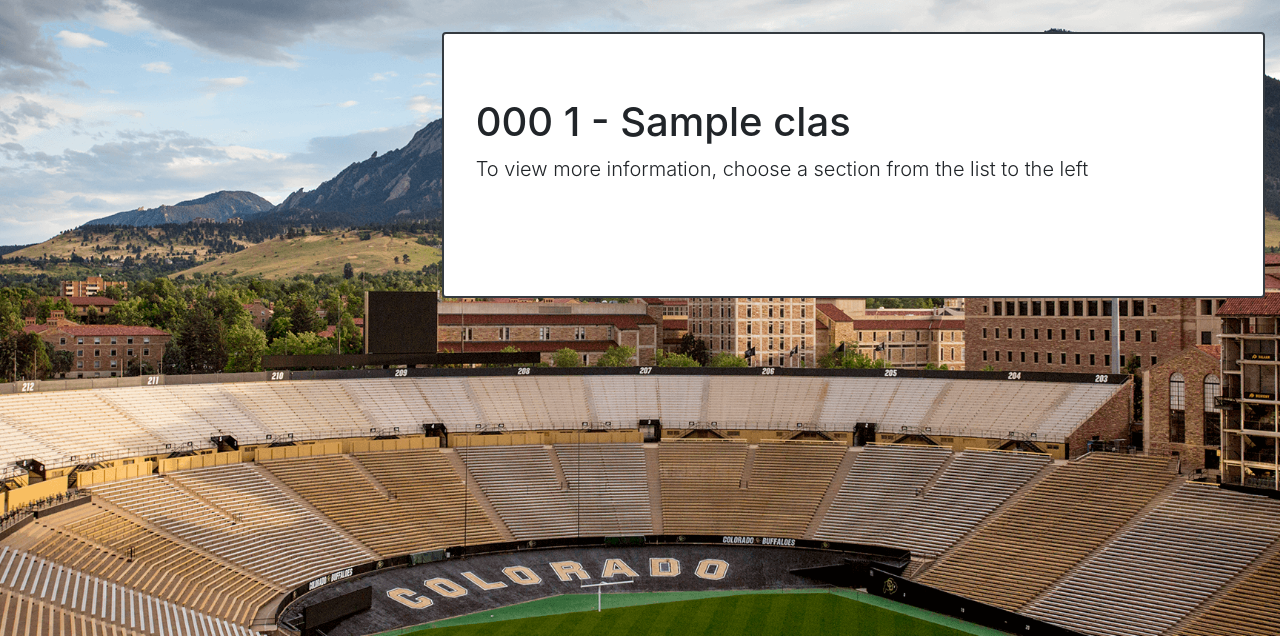
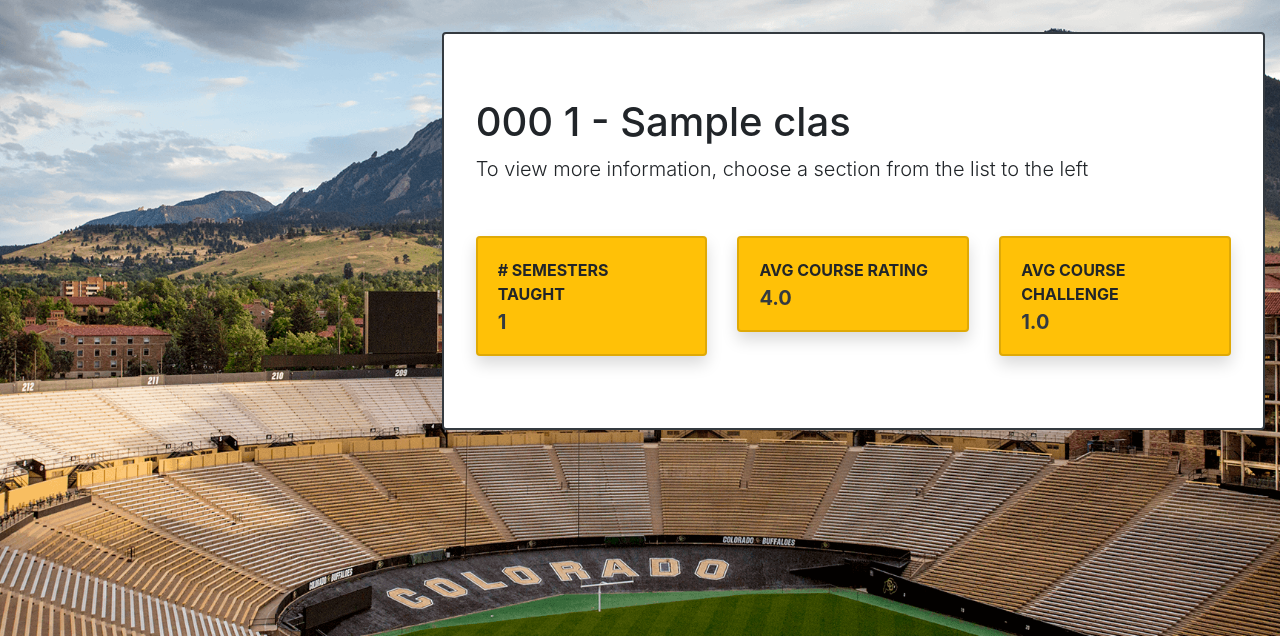
Before and after one commit to jacobfelknor/schedulecu, a Django app: page /classes/view/1/all/ in a window 1280 px wide. Shown: the part 56-692 px from the top of the page. Run offline with Django 3.2, Linux system fonts and the light colour scheme; tables that the repository leaves empty hold one stand-in row (values such as "Sample post"); some libraries are stand-ins or nearby versions.

Commit message:
Added class summary info
On the class view page, summary stats (# semesters taught, avg course rating, avg course challenge) have been added to the default view card of the course.

Also, links to the default view card have been added to all non-default view vards so users can return to the default view card to view the summary statistics if they so choose.

```diff
--- a/classes/templates/classes/class_detail.html
+++ b/classes/templates/classes/class_detail.html
@@ -176,8 +176,8 @@
         <div class="col-8">
             {% if not generic_view %}
             <div class="card border-dark" id="{{ section.id }}">
-                <h3 class="card-header bg-dark text-light">
-                    {{ current_section.parent_class.course_title }}
+                <h3 class="card-header bg-dark text-light"><a href="{% url 'classes:view' parent_class.id 'all' %}">
+                    {{ current_section.parent_class.course_title }}</a>
                 </h3>
                 <div class="card-body">
                     <table class="table dt-responsive" cellspacing="0" width="100%">
@@ -235,10 +235,48 @@
 
             {% else %}
             <div class="card border-dark">
-                <div class="jumbotron bg-white">
+                <div class="jumbotron bg-white" style="padding-bottom: 0px;">
                     <h1 class="display">{{ parent_class.department.code }}
                         {{ parent_class.course_subject }} - {{ parent_class.course_title }}</h1>
                     <p class="lead">To view more information, choose a section from the list to the left</p>
+                    <div class="row" style="padding-top: 20px">
+                        <div class="col-md-6 col-xl-4 mb-4">
+                            <div class="card bg-warning shadow border-left-primary py-0">
+                                <div class="card-body">
+                                    <div class="row align-items-center no-gutters">
+                                        <div class="col mr-2">
+                                            <div class="text-uppercase font-weight-bold text-xs mb-1"><span># Semesters Taught</span></div>
+                                            <div class="text-dark font-weight-bold h5 mb-0"><span>{{numSem}}</span></div>
+                                        </div>
+                                    </div>
+                                </div>
+                            </div>
+                        </div>
+                        <div class="col-md-6 col-xl-4 mb-4">
+                            <div class="card bg-warning shadow border-left-primary py-0">
+                                <div class="card-body">
+                                    <div class="row align-items-center no-gutters">
+                                        <div class="col mr-2">
+                                            <div class="text-uppercase font-weight-bold text-xs mb-1"><span>Avg Course Rating</span></div>
+                                            <div class="text-dark font-weight-bold h5 mb-0"><span>{{avgCourse}}</span></div>
+                                        </div>
+                                    </div>
+                                </div>
+                            </div>
+                        </div>
+                        <div class="col-md-6 col-xl-4 mb-4">
+                            <div class="card bg-warning shadow border-left-primary py-0">
+                                <div class="card-body">
+                                    <div class="row align-items-center no-gutters">
+                                        <div class="col mr-2">
+                                            <div class="text-uppercase font-weight-bold text-xs mb-1"><span>Avg Course Challenge</span></div>
+                                            <div class="text-dark font-weight-bold h5 mb-0"><span>{{avgChall}}</span></div>
+                                        </div>
+                                    </div>
+                                </div>
+                            </div>
+                        </div>
+                    </div>
                 </div>
             </div>
             {% endif %}
--- a/classes/views.py
+++ b/classes/views.py
@@ -8,6 +8,7 @@
 from django.views.generic import CreateView, DetailView, ListView, UpdateView
 
 from classes.models import Class, Department, Section
+from fcq.models import FCQ
 
 from .forms import SearchForm
 from .serializers import ClassSerializer
@@ -86,4 +87,35 @@
     if request.user.is_authenticated and not ctx["generic_view"]:
         ctx["in_schedule"] = current_section.in_schedule(request.user)
         ctx["schedule"] = request.user.schedule.classes.all().order_by("start_time")
+
+
+
+    # get number of semesters taught
+    fcqs = FCQ.objects.filter(course=parent_class)
+    yearList = fcqs.order_by().values_list("year").distinct()
+    numSemesters = 0
+    for i in range(len(yearList)):
+        numSemesters += len(fcqs.filter(year=yearList[i][0]).order_by().values_list("semester").distinct())
+    ctx["numSem"] = numSemesters
+
+    #get avg course rating
+    ratings = fcqs.order_by().values_list("courseRating")
+    lenRat = len(ratings)
+    sumRatings = 0
+    for i in range(lenRat):
+        sumRatings += ratings[i][0]
+    avgCourse = round(sumRatings/lenRat,2)
+    ctx["avgCourse"] = avgCourse
+
+    #get avg course challenge
+    challenge = fcqs.order_by().values_list("challenge")
+    lenChal = len(challenge)
+    sumChall = 0
+    for i in range(lenChal):
+        sumChall += challenge[i][0]
+    avgChall = round(sumChall/lenChal,2)
+    ctx["avgChall"] = avgChall
+
+
+
     return render(request, "classes/class_detail.html", ctx)
--- a/fcq/models.py
+++ b/fcq/models.py
@@ -50,7 +50,5 @@
     profRating = models.FloatField(default=0.0)
     courseSD = models.FloatField(default=0.0)  # stand. dev. for course rating
     profSD = models.FloatField(default=0.0)  # stand. dev. for professor rating
-    professor = models.ForeignKey(
-        Professor, on_delete=models.CASCADE, related_name="fcqs", null=True
-    )
+    professor = models.ForeignKey(Professor, on_delete=models.CASCADE, related_name="fcqs", null=True)
     course = models.ForeignKey(Class, on_delete=models.CASCADE, related_name="fcqs")
```
